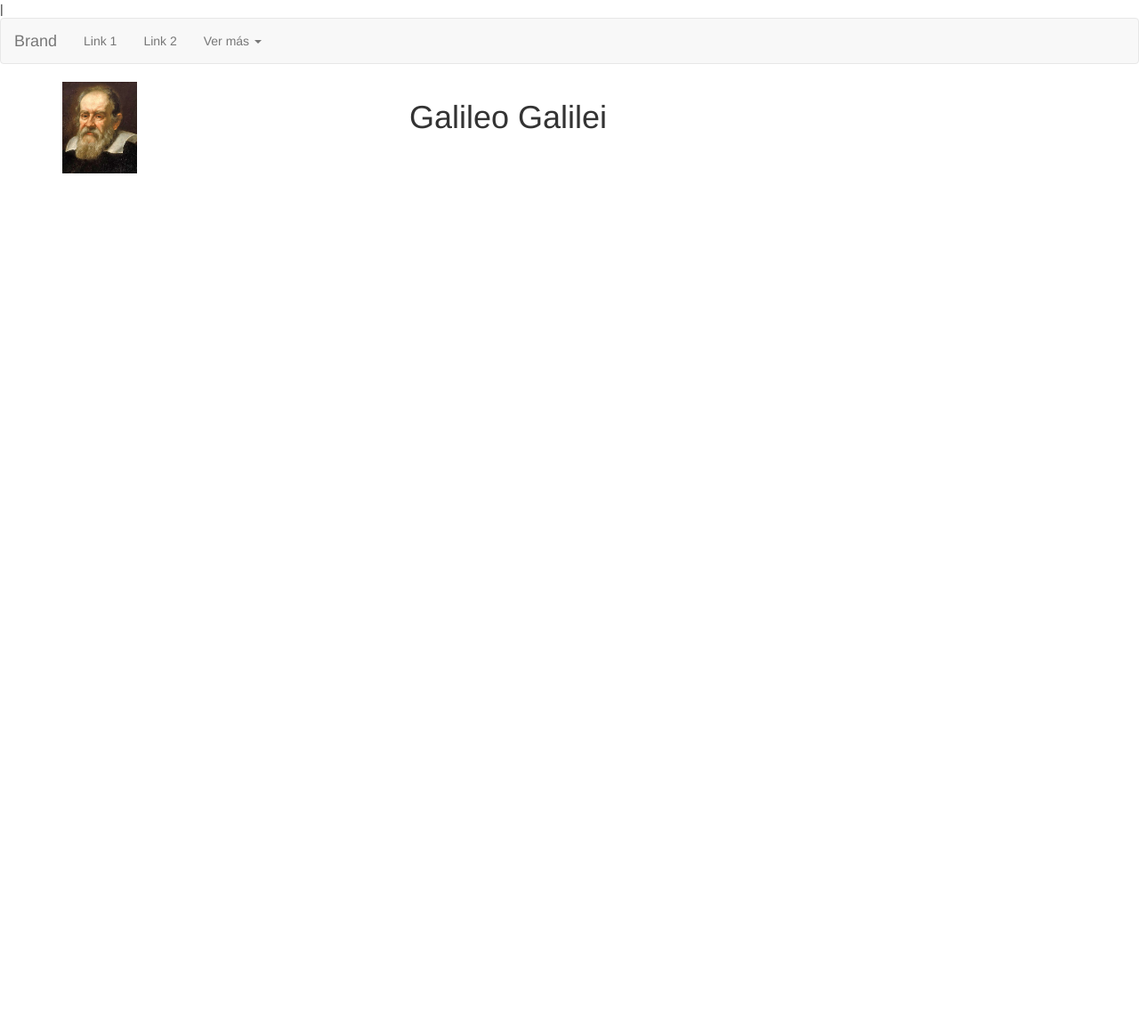
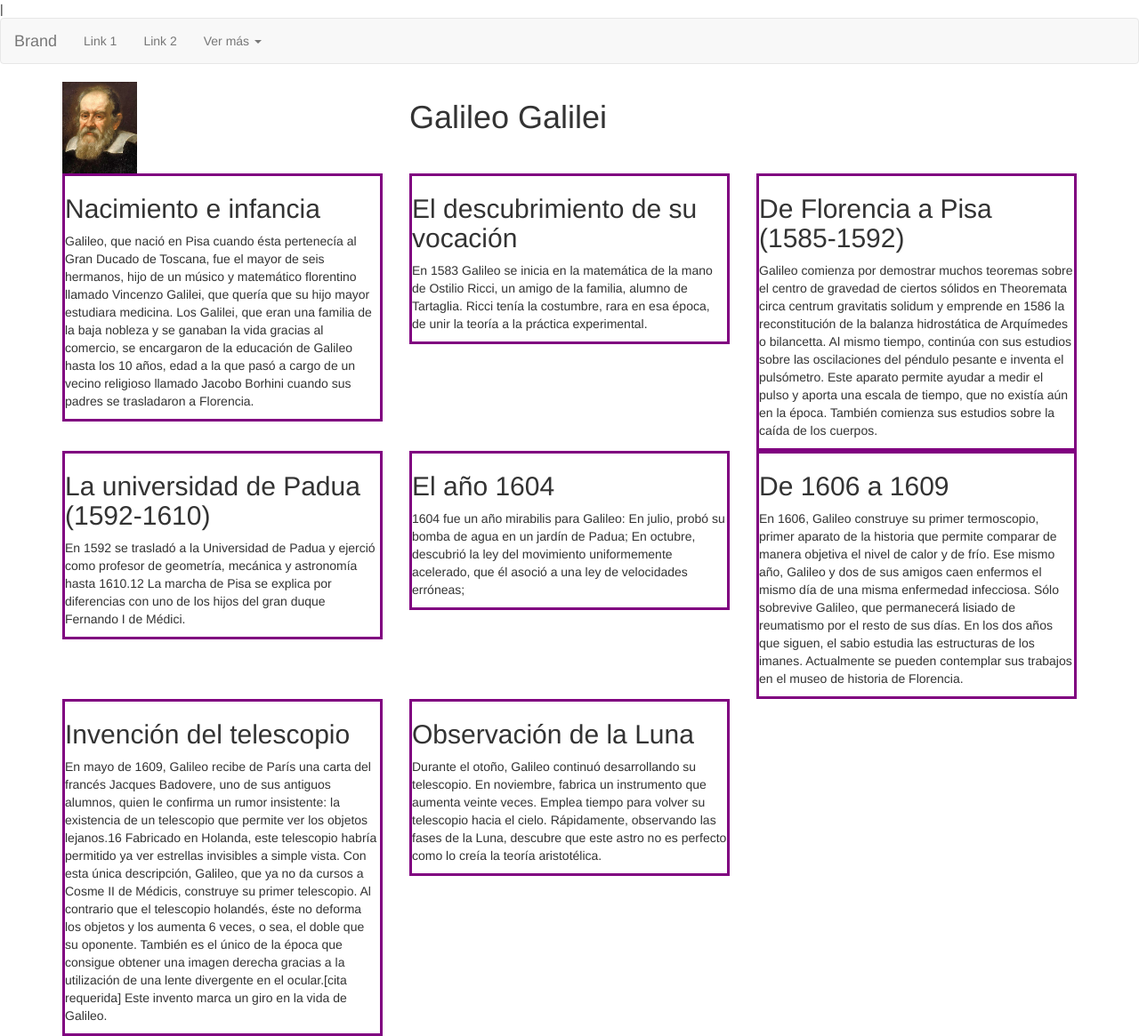
Before and after one commit to kikesantillan/galileo, a plain HTML site: page index.html in a window 1280 px wide. Shown: the whole page at 89% size. Before the commit the page ends 800 px from the top, so only its background shows below. Drawn offline with Linux system fonts and the light colour scheme.

Commit message:
Distribución en columnas

```diff
--- a/css/custom-styles.css
+++ b/css/custom-styles.css
@@ -1,3 +1,7 @@
 .photo {
 	width: 6em;
 }
+
+article {
+	border: 3px solid purple;
+}
--- a/index.html
+++ b/index.html
@@ -39,6 +39,92 @@
     		<div class="col-lg-4 col-md-4 col-sm-4 col-xs-4"><img src="images/galileo.jpg" class="photo" alt="retrato"></div>
     		<div class="col-lg-8 col-md-8 col-sm-8 col-xs-8"><h1>Galileo Galilei</h1></div>
     	</div>
+
+    	<div class="row">
+    		<div class="col-lg-4 col-md-4 col-sm-4">
+    			<article>
+    				<h2>Nacimiento e infancia</h2>
+    				<p>
+    					Galileo, que nació en Pisa cuando ésta pertenecía al Gran Ducado de Toscana, fue el mayor de seis hermanos, hijo de un músico y matemático florentino llamado Vincenzo Galilei, que quería que su hijo mayor estudiara medicina. Los Galilei, que eran una familia de la baja nobleza y se ganaban la vida gracias al comercio, se encargaron de la educación de Galileo hasta los 10 años, edad a la que pasó a cargo de un vecino religioso llamado Jacobo Borhini cuando sus padres se trasladaron a Florencia.
+    				</p>
+    			</article>
+    		</div>
+
+    		<div class="col-lg-4 col-md-4 col-sm-4">
+    			<article>
+    				<h2>El descubrimiento de su vocación</h2>
+    				<p>
+    				En 1583 Galileo se inicia en la matemática de la mano de Ostilio Ricci, un amigo de la familia, alumno de Tartaglia. Ricci tenía la costumbre, rara en esa época, de unir la teoría a la práctica experimental.
+    				</p>
+    			</article>
+    		</div>
+
+    		<div class="col-lg-4 col-md-4 col-sm-4">
+    			<article>
+    				<h2>De Florencia a Pisa (1585-1592)</h2>
+    				<p>
+    				Galileo comienza por demostrar muchos teoremas sobre el centro de gravedad de ciertos sólidos en Theoremata circa centrum gravitatis solidum y emprende en 1586 la reconstitución de la balanza hidrostática de Arquímedes o bilancetta. Al mismo tiempo, continúa con sus estudios sobre las oscilaciones del péndulo pesante e inventa el pulsómetro. Este aparato permite ayudar a medir el pulso y aporta una escala de tiempo, que no existía aún en la época. También comienza sus estudios sobre la caída de los cuerpos.
+    				</p>
+    			</article>
+    		</div>
+
+    	</div>
+    	<div class="row">
+
+    		<div class="col-lg-4 col-md-4 col-sm-4">
+    			<article>
+    				<h2>La universidad de Padua (1592-1610)</h2>
+    				<p>
+    				En 1592 se trasladó a la Universidad de Padua y ejerció como profesor de geometría, mecánica y astronomía hasta 1610.12 La marcha de Pisa se explica por diferencias con uno de los hijos del gran duque Fernando I de Médici.
+    				</p>
+    			</article>
+    		</div>
+
+    		<div class="col-lg-4 col-md-4 col-sm-4">
+    			<article>
+    				<h2>El año 1604</h2>
+    				<p>
+    				1604 fue un año mirabilis para Galileo:
+
+    En julio, probó su bomba de agua en un jardín de Padua;
+    En octubre, descubrió la ley del movimiento uniformemente acelerado, que él asoció a una ley de velocidades erróneas;
+    				</p>
+    			</article>
+    		</div>
+
+    		<div class="col-lg-4 col-md-4 col-sm-4">
+    			<article>
+    				<h2>De 1606 a 1609</h2>
+    				<p>
+    				En 1606, Galileo construye su primer termoscopio, primer aparato de la historia que permite comparar de manera objetiva el nivel de calor y de frío. Ese mismo año, Galileo y dos de sus amigos caen enfermos el mismo día de una misma enfermedad infecciosa. Sólo sobrevive Galileo, que permanecerá lisiado de reumatismo por el resto de sus días.
+
+En los dos años que siguen, el sabio estudia las estructuras de los imanes. Actualmente se pueden contemplar sus trabajos en el museo de historia de Florencia.
+    				</p>
+    			</article>
+    		</div>
+
+    	</div>
+    	<div class="row">
+
+    		<div class="col-lg-4 col-md-4 col-sm-4">
+    			<article>
+    				<h2>Invención del telescopio</h2>
+    				<p>
+    				En mayo de 1609, Galileo recibe de París una carta del francés Jacques Badovere, uno de sus antiguos alumnos, quien le confirma un rumor insistente: la existencia de un telescopio que permite ver los objetos lejanos.16 Fabricado en Holanda, este telescopio habría permitido ya ver estrellas invisibles a simple vista. Con esta única descripción, Galileo, que ya no da cursos a Cosme II de Médicis, construye su primer telescopio. Al contrario que el telescopio holandés, éste no deforma los objetos y los aumenta 6 veces, o sea, el doble que su oponente. También es el único de la época que consigue obtener una imagen derecha gracias a la utilización de una lente divergente en el ocular.[cita requerida] Este invento marca un giro en la vida de Galileo.
+    				</p>
+    			</article>
+    		</div>
+
+    		<div class="col-lg-4 col-md-4 col-sm-4">
+    			<article>
+    				<h2>Observación de la Luna</h2>
+    				<p>
+    				Durante el otoño, Galileo continuó desarrollando su telescopio. En noviembre, fabrica un instrumento que aumenta veinte veces. Emplea tiempo para volver su telescopio hacia el cielo. Rápidamente, observando las fases de la Luna, descubre que este astro no es perfecto como lo creía la teoría aristotélica.
+    				</p>
+    			</article>
+    		</div>
+
+    	</div>
     </div>
 </body>
 
```
